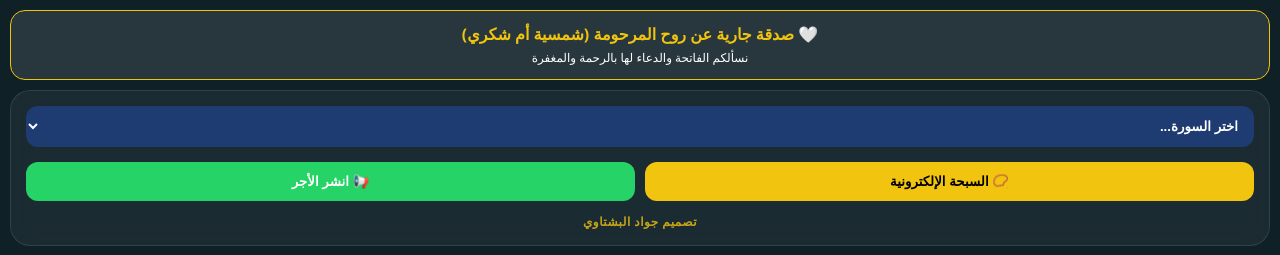
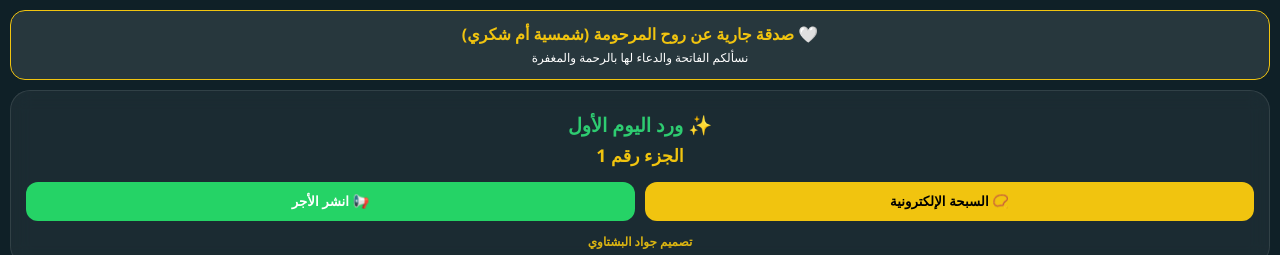
Before and after one commit to jawadkabotafesh-hash/wird-quran, a plain HTML site: page index.html in a window 1280 px wide. Shown: the top 255 px of the page. Drawn offline with Linux system fonts and the light colour scheme.

Commit message:
Update layout and content in index.html

```diff
--- a/index.html
+++ b/index.html
@@ -12,25 +12,24 @@
         .charity-header { background: rgba(255, 255, 255, 0.1); border: 1px solid var(--accent); color: var(--accent); padding: 12px; border-radius: 15px; font-weight: bold; margin-bottom: 10px; }
         .glass-card { background: rgba(255, 255, 255, 0.05); backdrop-filter: blur(10px); border-radius: 20px; padding: 15px; border: 1px solid rgba(255,255,255,0.1); margin-bottom: 5px; }
 
-        .selector-container { display: flex; gap: 10px; margin-bottom: 15px; }
-        select { flex: 1; padding: 12px; border-radius: 12px; border: none; background: #1e3c72; color: white; font-weight: bold; cursor: pointer; }
+        h1 { font-size: 1.2rem; color: var(--primary); margin: 5px 0; }
+        .juz-badge { color: var(--accent); font-weight: bold; font-size: 1.1rem; margin-bottom: 15px; display: block; }
 
         .btn-grid { display: grid; grid-template-columns: 1fr 1fr; gap: 10px; }
         button { padding: 12px; border: none; border-radius: 12px; font-weight: bold; cursor: pointer; transition: 0.2s; }
         .btn-sebha { background: var(--accent); color: #000; }
         .btn-share { background: #25D366; color: white; }
 
-        /* تعديل ظهور اسمك ليكون أوضح */
+        /* توقيع جواد البشتاوي */
         .designer-credit {
             font-size: 12px;
             color: var(--accent);
             margin-top: 12px;
             font-weight: bold;
-            letter-spacing: 0.5px;
-            opacity: 0.8;
+            opacity: 0.9;
         }
 
-        .quran-container { width: 100%; height: 65vh; border-radius: 20px; overflow: hidden; border: 2px solid var(--primary); background: white; margin-top: 10px; }
+        .quran-container { width: 100%; height: 70vh; border-radius: 20px; overflow: hidden; border: 2px solid var(--primary); background: white; margin-top: 10px; }
         iframe { width: 100%; height: 100%; border: none; }
 
         #sebha-display { display: none; margin-top: 10px; padding: 15px; background: rgba(46, 204, 113, 0.2); border-radius: 15px; border: 1px solid var(--primary); }
@@ -44,11 +43,8 @@
 </div>
 
 <div class="glass-card">
-    <div class="selector-container">
-        <select id="surah-select" onchange="changeSurah()">
-            <option value="1">اختر السورة...</option>
-        </select>
-    </div>
+    <h1>✨ ورد اليوم الأول</h1>
+    <span class="juz-badge">الجزء رقم 1</span>
 
     <div class="btn-grid">
         <button class="btn-sebha" onclick="toggleSebha()">📿 السبحة الإلكترونية</button>
@@ -64,25 +60,10 @@
 </div>
 
 <div class="quran-container">
-    <iframe id="quran-frame" src="https://quran.com/1?view=reading"></iframe>
+    <iframe id="quran-frame" src="https://quran.com/juz/1?view=reading"></iframe>
 </div>
 
 <script>
-    const surahs = ["الفاتحة", "البقرة", "آل عمران", "النساء", "المائدة", "الأنعام", "الأعراف", "الأنفال", "التوبة", "يونس", "هود", "يوسف", "الرعد", "إبراهيم", "الحجر", "النحل", "الإسراء", "الكهف", "مريم", "طه", "الأنبياء", "الحج", "المؤمنون", "النور", "الفرقان", "الشعراء", "النمل", "القصص", "العنكبوت", "الروم", "لقمان", "السجدة", "الأحزاب", "سبأ", "فاطر", "يس", "الصافات", "ص", "الزمر", "غافر", "فصلت", "الشورى", "الزخرف", "الدخان", "الجاثية", "الأحقاف", "محمد", "الفتح", "الحجرات", "ق", "الذاريات", "الطور", "النجم", "القمر", "الرحمن", "الواقعة", "الحديد", "المجادلة", "الحشر", "الممتحنة", "الصف", "الجمعة", "المنافقون", "التغابن", "الطلاق", "التحريم", "الملك", "القلم", "الحاقة", "المعارج", "نوح", "الجن", "المزمل", "المدثر", "القيامة", "الإنسان", "المرسلات", "النبأ", "النازعات", "عبس", "التكوير", "الانفطار", "المطففين", "الانشقاق", "البروج", "الطارق", "الأعلى", "الغاشية", "الفجر", "البلد", "الشمس", "الليل", "الضحى", "الشرح", "التين", "العلق", "القدر", "البينة", "الزلزلة", "العاديات", "القارعة", "التكاثر", "العصر", "الهمزة", "الفيل", "قريش", "الماعون", "الكوثر", "الكافرون", "النصر", "المسد", "الإخلاص", "الفلق", "الناس"];
-
-    const select = document.getElementById('surah-select');
-    surahs.forEach((name, index) => {
-        let opt = document.createElement('option');
-        opt.value = index + 1;
-        opt.innerHTML = `${index + 1}. سورة ${name}`;
-        select.appendChild(opt);
-    });
-
-    function changeSurah() {
-        const surahId = document.getElementById('surah-select').value;
-        document.getElementById('quran-frame').src = `https://quran.com/${surahId}?view=reading`;
-    }
-
     function toggleSebha() {
         const d = document.getElementById("sebha-display");
         d.style.display = (d.style.display === "block") ? "none" : "block";
@@ -94,7 +75,7 @@
     }
 
     function shareApp() {
-        const msg = `🌙 تطبيق المصحف الكامل - صدقة جارية عن روح المرحومة شمسية أم شكري. تصميم جواد البشتاوي. اقرأ وسبّح من هنا:\n${window.location.href}`;
+        const msg = `🌙 ورد 1 رمضان - صدقة جارية عن روح المرحومة شمسية أم شكري. تصميم جواد البشتاوي. تابع معي الورد والسبحة:\n${window.location.href}`;
         window.open("https://api.whatsapp.com/send?text=" + encodeURIComponent(msg));
     }
 </script>
```
